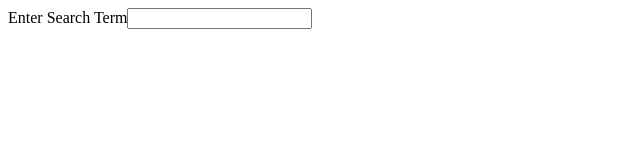
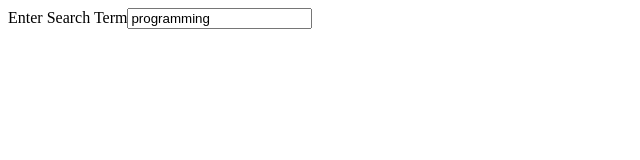
Before and after one commit to akbtech17/widgetsss, a React (Create React App) app: page / in a window 1280 px wide. Shown: the top 160 px of the page, without its empty margins (0-640 px from the left). Built offline with nearby package versions, Linux system fonts and the light colour scheme; no server answers; the HTML template or start-up script is replaced by a standard one.

Commit message:
introducing deafult search term to prevent search on empty string

```diff
--- a/src/components/Search.js
+++ b/src/components/Search.js
@@ -2,13 +2,18 @@
 import axios from "axios";
 
 const Search = () => {
-  const [term, setTerm] = useState("");
+  //we may have deafult search term to prevent sesarch on empty string
+  const [term, setTerm] = useState("programming");
+  const [results, setResults] = useState([]);
+
+  console.log(results);
 
   useEffect(() => {
     //whenever our search term changes, we need to do something...
     //there are three ways to make async code in useEffect
     const search = async () => {
-      await axios.get("https://en.wikipedia.org/w/api.php", {
+      //making async request
+      const { data } = await axios.get("https://en.wikipedia.org/w/api.php", {
         params: {
           action: "query",
           list: "search",
@@ -17,7 +22,14 @@
           srsearch: term,
         },
       });
+      //note it should be inside search function
+      setResults(data.query.search);
     };
+
+    //we must not search an empty string
+    // if (term) {
+    //   search();
+    // }
 
     search();
   }, [term]);
```
